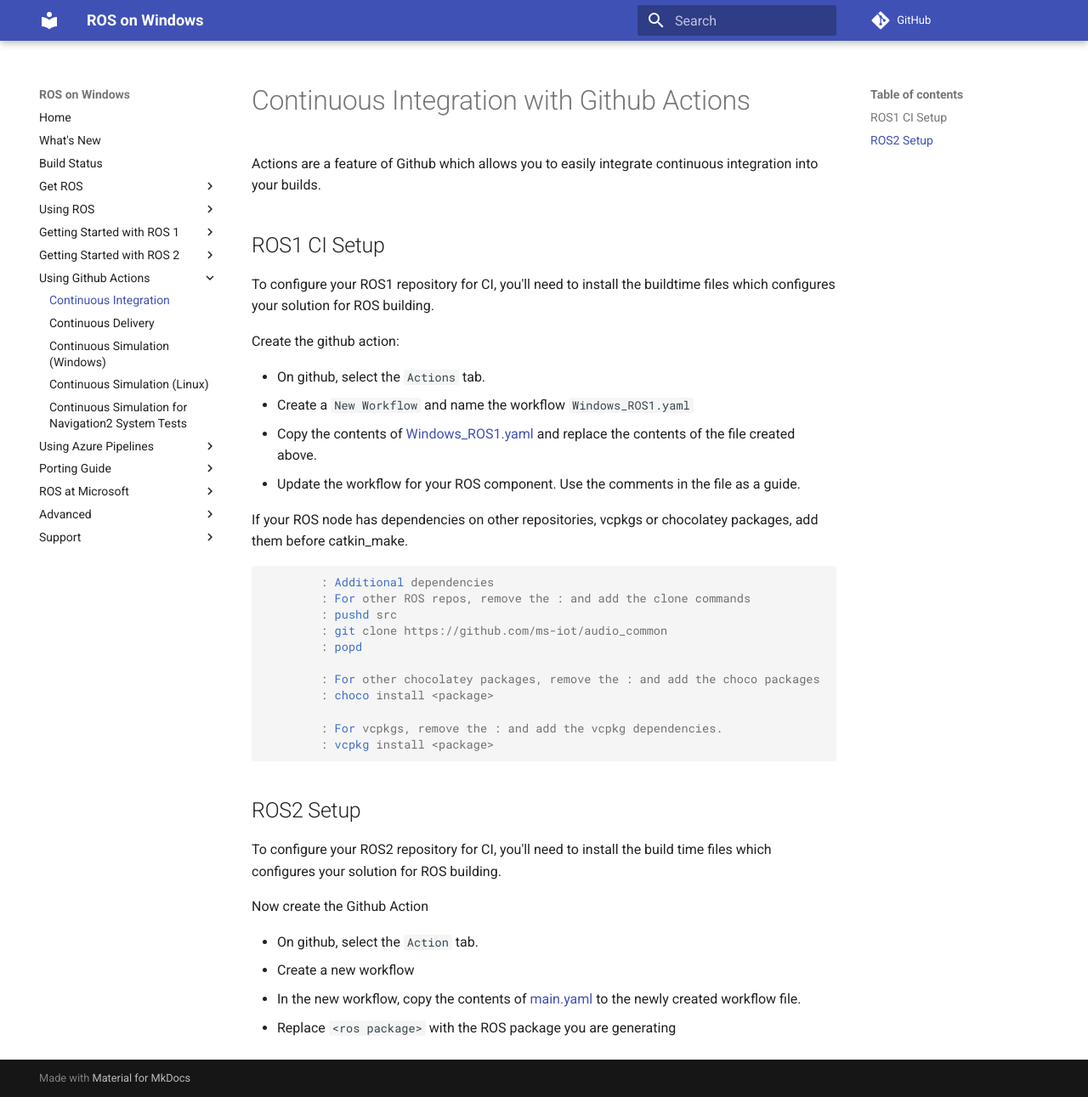
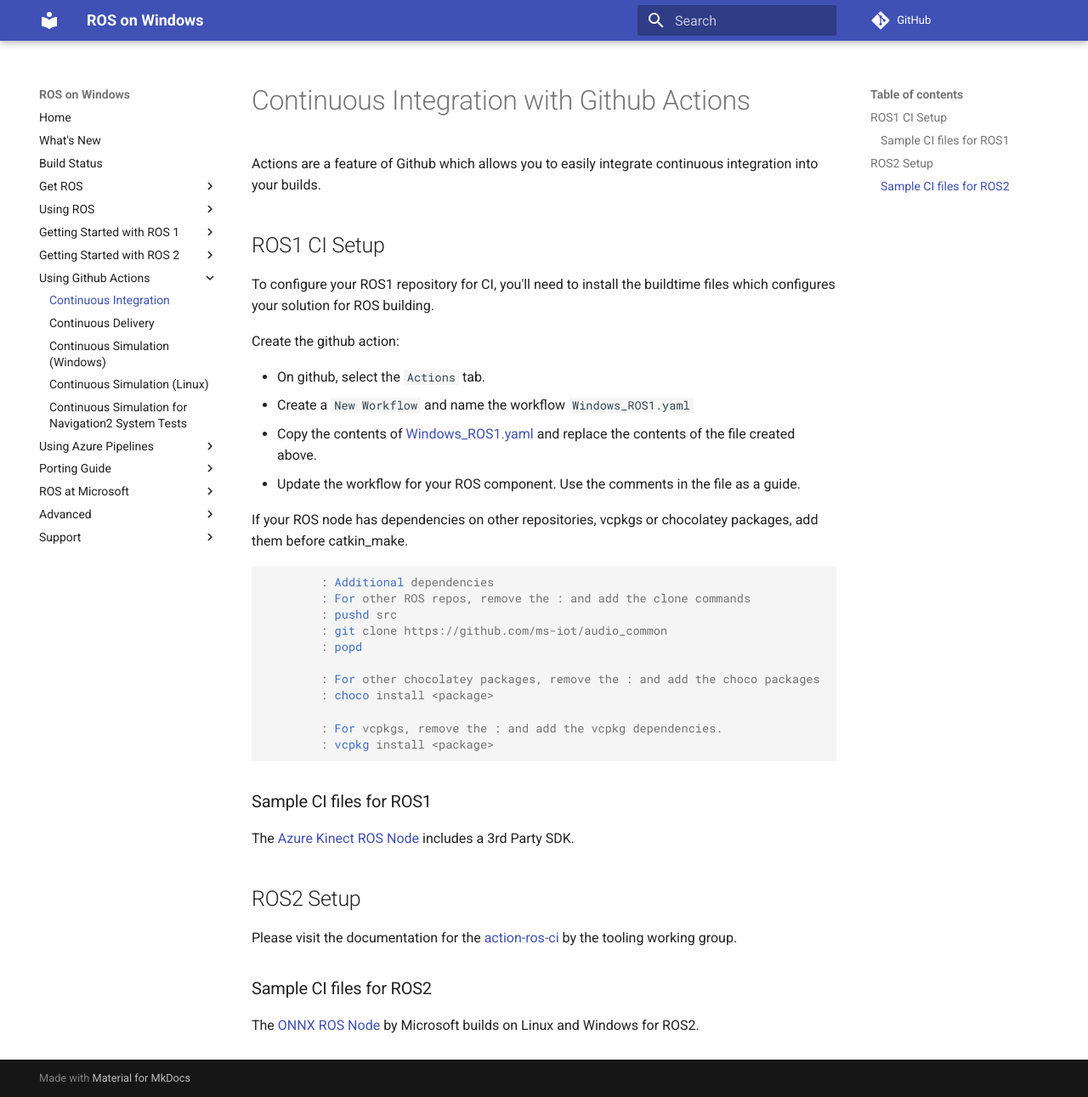
Before and after one commit to ms-iot/ROSOnWindows, an MkDocs documentation site: the page built from docs/GettingStarted/GithubSetupCI.md, in a window 1280 px wide and 1291 px high. Shown: the whole window at 85% size. Built offline with MkDocs 1.6.1 and Material for MkDocs 9.7.7, drawn with Linux system fonts in a browser that asks for light colours; comment, search, counter and statistics services are not loaded.

Commit message:
Update ROS2 instructions to point to docs (#297)
* Update ROS2 instructions to point to docs

* add missing period

````diff
--- a/docs/GettingStarted/GithubSetupCI.md
+++ b/docs/GettingStarted/GithubSetupCI.md
@@ -14,6 +14,7 @@
 * Update the workflow for your ROS component. Use the comments in the file as a guide.
 
 If your ROS node has dependencies on other repositories, vcpkgs or chocolatey packages, add them before catkin_make.
+
 ``` batch
         : Additional dependencies
         : For other ROS repos, remove the : and add the clone commands
@@ -28,13 +29,14 @@
         : vcpkg install <package>
 ```
 
+### Sample CI files for ROS1
+
+The [Azure Kinect ROS Node](https://github.com/microsoft/Azure_Kinect_ROS_Driver/blob/melodic/.github/workflows/main.yml) includes a 3rd Party SDK.
+
 ## ROS2 Setup
 
-To configure your ROS2 repository for CI, you'll need to install the build time files which configures your solution for ROS building.
+Please visit the documentation for the [action-ros-ci](https://github.com/ros-tooling/action-ros-ci) by the tooling working group.
 
-Now create the Github Action
+### Sample CI files for ROS2
 
-* On github, select the `Action` tab.
-* Create a new workflow
-* In the new workflow, copy the contents of [main.yaml](ros2_workflow.md) to the newly created workflow file.
-* Replace `<ros package>` with the ROS package you are generating
+The [ONNX ROS Node](https://github.com/ms-iot/ros_msft_onnx/.github/workflows/ci.yml) by Microsoft builds on Linux and Windows for ROS2.
````
